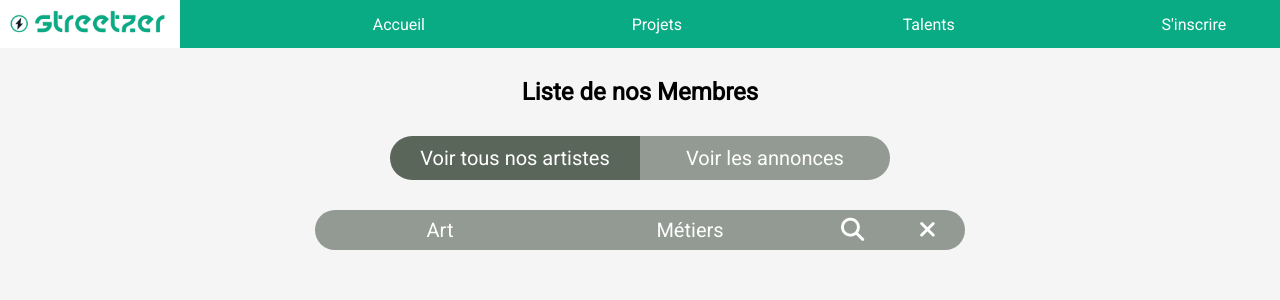
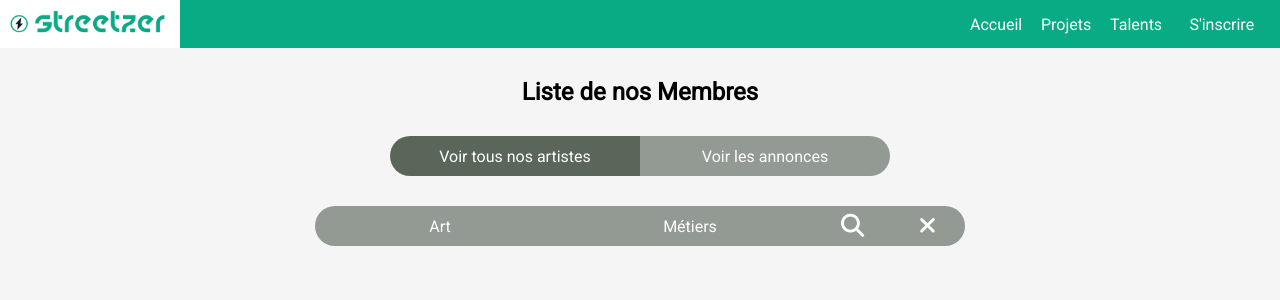
Before and after one commit to WildCodeSchool/11-21-noBugNovember-P3-street-Front, a React (Create React App) app: page /talents in a window 1280 px wide. Shown: the top 300 px of the page. Built offline with nearby package versions, Linux system fonts and the light colour scheme; no server answers.

Commit message:
corrections
bg citation
mode malvoyant enlevé
changement couleur connexion
ajustement bg

```diff
--- a/src/screens/Home.js
+++ b/src/screens/Home.js
@@ -1,5 +1,6 @@
 import { Link } from "react-router-dom";
 import guitarneon from "../assets/front.jpg";
+import Assmaph from "../assets/Assmaph.jpg";
 import "../styles/Home.css";
 import UserCard from "../components/UserCard";
 import Footer from "../components/Footer";
--- a/src/styles/Connexion.css
+++ b/src/styles/Connexion.css
@@ -28,7 +28,8 @@ button {
   right: -5px;
   bottom: -5px;
   z-index: 2;
-  background-image: linear-gradient(to bottom right, #ffce00, #fe4880);
+  /*   background-image: linear-gradient(to bottom right, #ffce00, #fe4880); */
+  background-color: var(--main);
 }
 
 .formUsers .form-inner {
@@ -70,6 +71,7 @@ button {
   background-color: #f8f8f8;
   border-radius: 8px;
   transition: 0.4s;
+  border: none;
 }
 
 .formUsers .form-inner .form-group input:focus {
@@ -81,18 +83,20 @@ button {
   display: flex;
   padding: 10px 15px;
   border-radius: 8px;
-  background-image: linear-gradient(
+  /*   background-image: linear-gradient(
     to right,
     #ffce00 50%,
     #ffce00 50%,
     #fe4880
-  );
+  ); */
+  background-color: var(--main);
   background-size: 200%;
   background-position: 0%;
   transition: 0.4s;
   color: #fff;
   font-weight: 700;
   cursor: pointer;
+  border: none;
 }
 
 .formUsers .form-inner input[type="submit"]:hover,
--- a/src/styles/Home.css
+++ b/src/styles/Home.css
@@ -22,6 +22,8 @@
   top: 45%;
   color: var(--white);
   width: 50%;
+  background-color: rgba(0, 0, 0, 0.5);
+  outline: 5vh solid rgba(0, 0, 0, 0.5);
 }
 
 .quoteAuthor {
--- a/src/styles/Navbar.css
+++ b/src/styles/Navbar.css
@@ -16,7 +16,6 @@
 }
 
 .holderLink {
-  padding: 14px;
 }
 
 .accueil {
@@ -35,23 +34,34 @@
 }
 
 .navbarBtn {
+  display: flex;
   height: 100%;
+  width: 100%;
+  justify-content: center;
+  align-items: center;
 }
 
-/* .navbarBtn:hover {
+.navbarBtn:hover {
   color: black;
   background-color: white;
-} */
+}
 
 .Link {
   display: flex;
-  flex-direction: row;
-  justify-content: space-evenly;
-  width: 100%;
+  justify-content: flex-end;
+  width: 76vw;
   height: 100%;
   margin: auto;
+}
 
+.Link a {
+  display: flex;
+  height: 100%;
+  width: 5vw;
+  justify-content: center;
   align-items: center;
+  flex-direction: column;
+  min-width: 70px;
 }
 
 .holderImg {
@@ -63,15 +73,7 @@
   display: flex;
   align-content: center;
   align-items: center;
-  padding-right: 15px;
-  width: 150px;
+  width: 7vw;
+  min-width: 70px;
+  margin-right: 1px;
 }
-
-/* .connect {
-    display:flex;
-    align-self: center;
-    position:absolute;
-    right: 0;
-    right: 6%;
-
-} */
--- a/src/styles/Project.css
+++ b/src/styles/Project.css
@@ -11,11 +11,11 @@
   display: flex;
   width: 15vw;
   justify-content: center;
-  font-size: 1.25em;
-  padding: 10px;
+  height: 5vh;
   background-color: var(--grey);
   color: white;
   transition: 0.5s;
+  align-items: center;
 }
 
 .allStatus.active {
--- a/src/styles/User.css
+++ b/src/styles/User.css
@@ -3,15 +3,20 @@
   width: 250px;
   justify-content: center;
   border-radius: 25px 0px 0px 25px;
-  font-size: 1.25em;
-  padding: 10px;
+
   background-color: var(--grey);
+  transition: 0.5s;
+  height: 5vh;
   color: white;
-  transition: 0.5s;
+  /* border: solid 2px white; */
+  /* border-left: solid 1px black; */
+  align-content: center;
+  align-items: center;
 }
 
 .selector {
   cursor: pointer;
+  transition: 0.5s;
 }
 .selector.active {
   background-color: var(--darkgrey);
@@ -41,12 +46,15 @@
   width: 250px;
   justify-content: center;
   border-radius: 0px 25px 25px 0px;
-  font-size: 1.25em;
-  padding: 10px;
+  /* font-size: 1.25em; */
+  /* padding: 10px; */
+  height: 5vh;
   background-color: var(--grey);
   color: white;
-  /*border: solid 2px white;*/
-  /*border-left: solid 1px black;*/
+  /* border: solid 2px white; */
+  /* border-left: solid 1px black; */
+  align-content: center;
+  align-items: center;
 }
 
 .select.active {
@@ -76,9 +84,7 @@
   justify-content: center;
   align-items: center;
   position: relative;
-  font-size: 1.25em;
   width: 250px;
-  padding: 10px;
   background-color: var(--grey);
   color: white;
   border-radius: 25px 0px 0px 25px;
@@ -97,9 +103,7 @@
   position: relative;
   justify-content: center;
   align-items: center;
-  font-size: 1.25em;
   width: 250px;
-  padding: 10px;
   background-color: var(--grey);
   color: white;
   transition: 0.5s;
```
